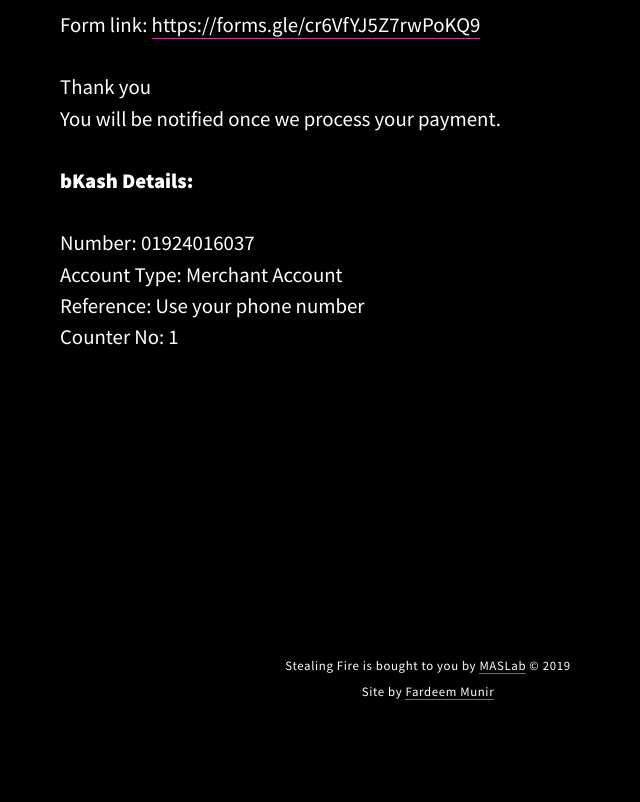
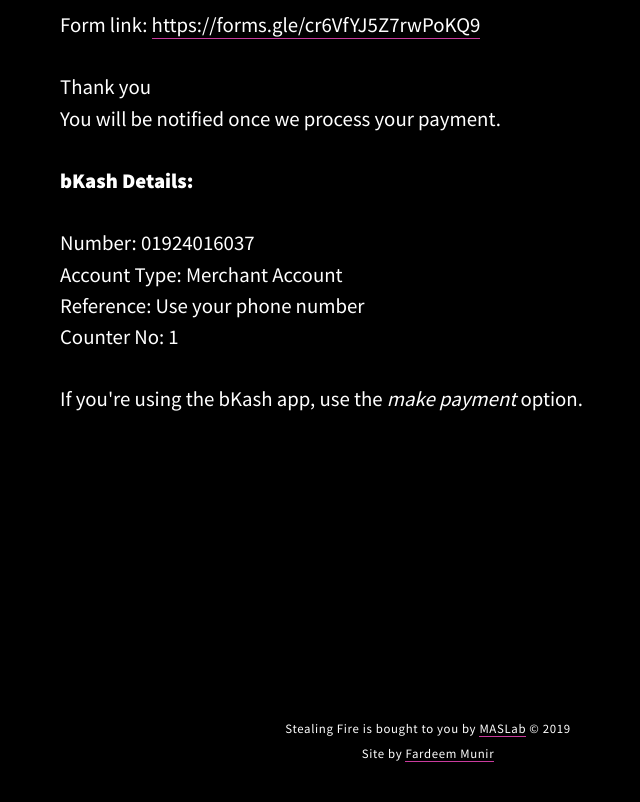
Before and after one commit to fardeem/stealing-fire, an Eleventy site: page site/purchase.md in a window 1280 px wide. Shown: the part 1067-1869 px from the top of the page, without its empty margins (212-852 px from the left). Built offline with nearby package versions, Linux system fonts and the light colour scheme; Eleventy itself is replaced by a stand-in of ours; files that its build step writes are made by us from their sources.

Commit message:
Add description for using the bKash app

```diff
--- a/site/purchase.md
+++ b/site/purchase.md
@@ -26,3 +26,5 @@
 Account Type: Merchant Account
 Reference: Use your phone number
 Counter No: 1
+
+If you're using the bKash app, use the _make payment_ option.
```
